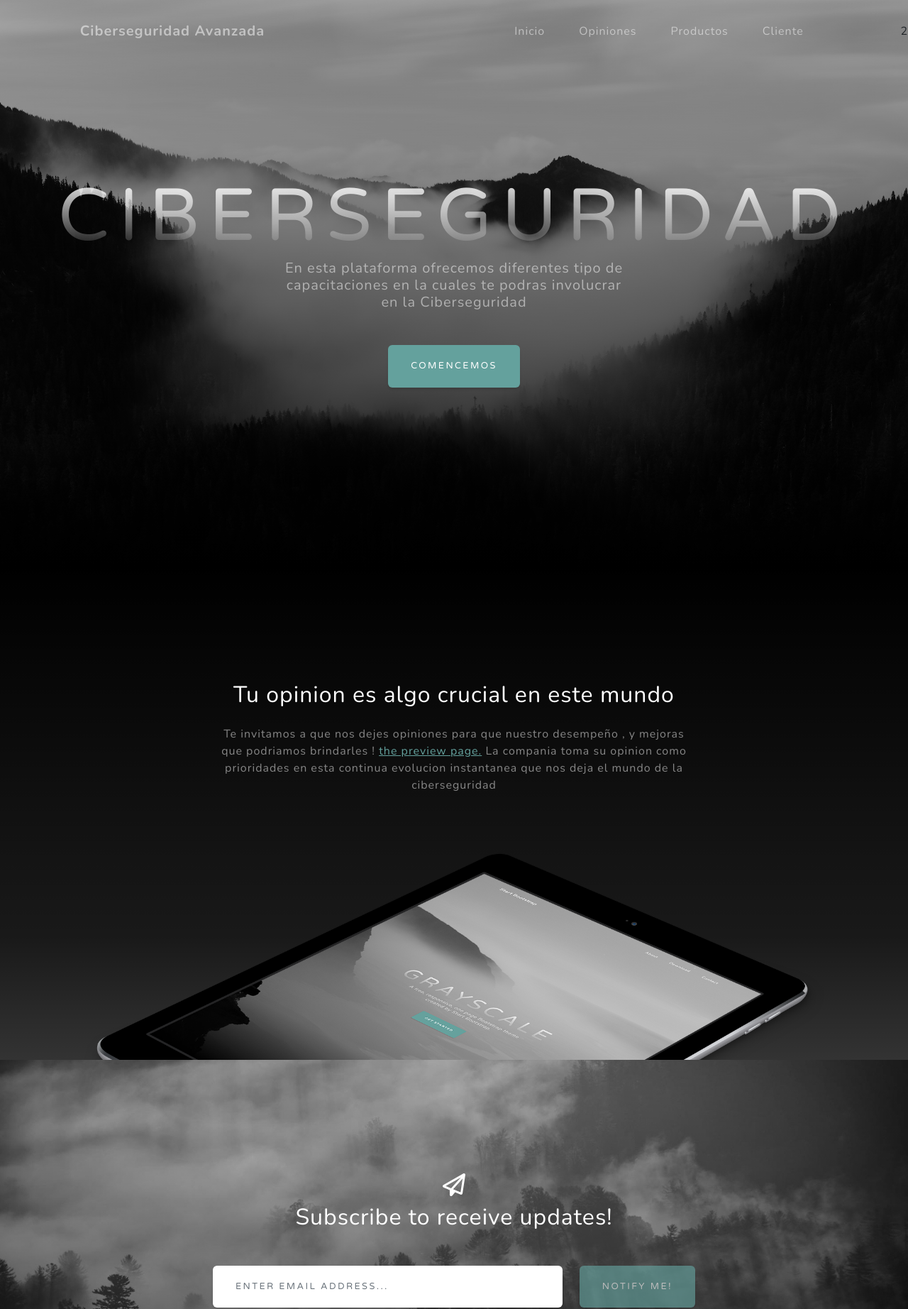
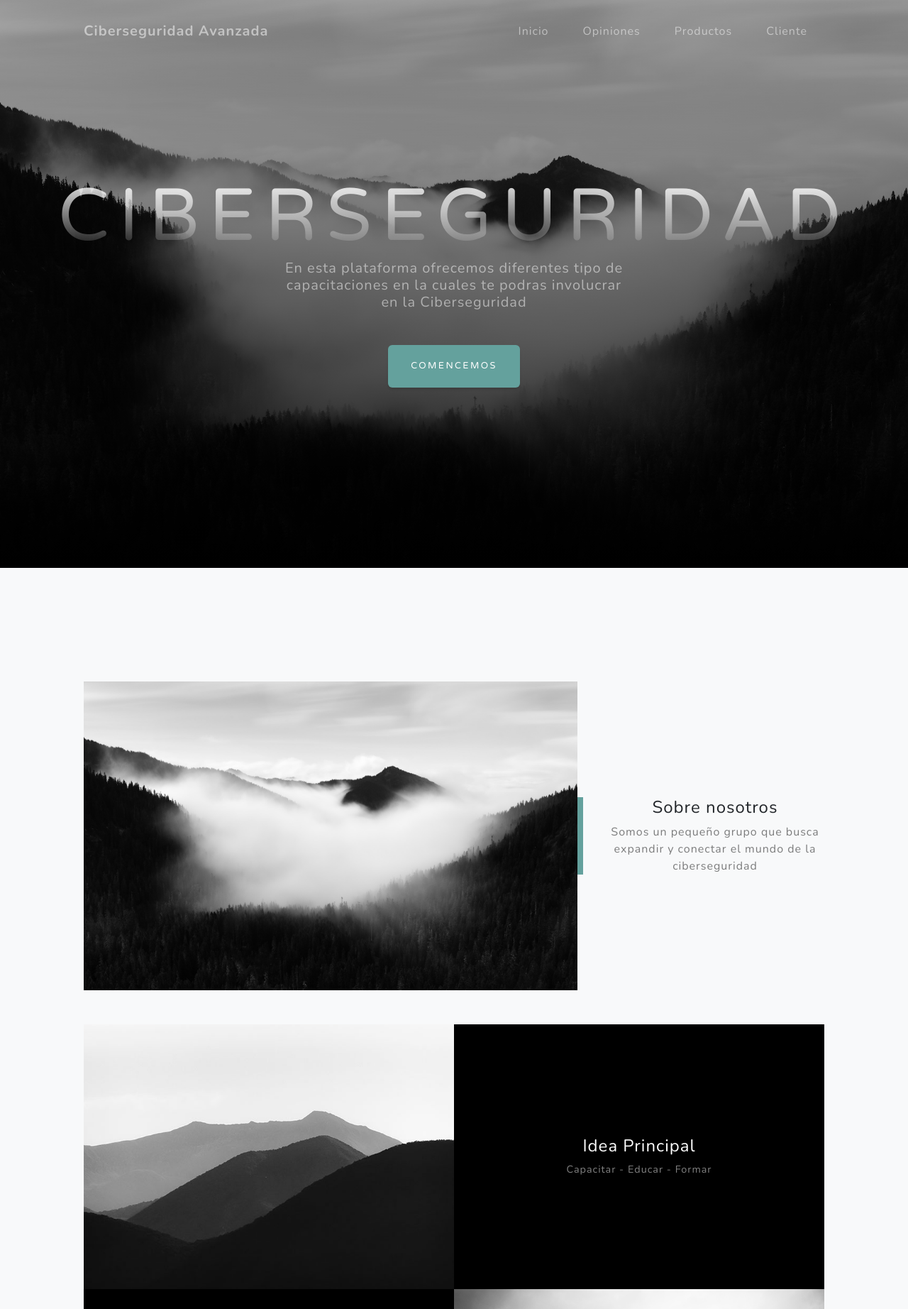
Before and after one commit to David154408/FinalPython-Giraudo, a Django app: page /AppCiberseguridad/inicio/ in a window 1280 px wide. Shown: the top 1844 px of the page at 71% size. Run offline with Django 4.2, Linux system fonts and the light colour scheme; some libraries are stand-ins or nearby versions.

Commit message:
Retoques

```diff
--- a/AppCiberseguridad/templates/appciberseguridad/padre.html
+++ b/AppCiberseguridad/templates/appciberseguridad/padre.html
@@ -34,7 +34,8 @@
                         <!-- <li class="nav-item"><a class="nav-link" href="#!">Registrarse</a></li> -->
                     </ul>
                 </div>
-            </div>2        </nav>
+            </div>
+        </nav>
 
         <!-- Masthead-->
 
@@ -52,6 +53,49 @@
 
     {% block contenidoQueCambia %}
 
+     <!-- Projects-->
+     <section class="projects-section bg-light" id="projects">
+        <div class="container px-4 px-lg-5">
+            <!-- Featured Project Row-->
+            <div class="row gx-0 mb-4 mb-lg-5 align-items-center">
+                <div class="col-xl-8 col-lg-7"><img class="img-fluid mb-3 mb-lg-0" src="{% static 'appciberseguridad/assets/img/bg-masthead.jpg' %}" alt="..." /></div>
+                <div class="col-xl-4 col-lg-5">
+                    <div class="featured-text text-center text-lg-left">
+                        <h4>Sobre nosotros</h4>
+                        <p class="text-black-50 mb-0"> Somos un pequeño grupo que busca expandir y conectar el mundo de la ciberseguridad</p>
+                    </div>
+                </div>
+            </div>
+            <!-- Project One Row-->
+            <div class="row gx-0 mb-5 mb-lg-0 justify-content-center">
+                <div class="col-lg-6"><img class="img-fluid" src="{% static 'appciberseguridad/assets/img/demo-image-01.jpg' %}" alt="..." /></div>
+                <div class="col-lg-6">
+                    <div class="bg-black text-center h-100 project">
+                        <div class="d-flex h-100">
+                            <div class="project-text w-100 my-auto text-center text-lg-left">
+                                <h4 class="text-white">Idea Principal</h4>
+                                <p class="mb-0 text-white-50"> Capacitar - Educar - Formar </p>
+                            </div>
+                        </div>
+                    </div>
+                </div>
+            </div>
+            <!-- Project Two Row-->
+            <div class="row gx-0 justify-content-center">
+                <div class="col-lg-6"><img class="img-fluid" src="{% static 'appciberseguridad/assets/img/demo-image-02.jpg' %}" alt="..." /></div>
+                <div class="col-lg-6 order-lg-first">
+                    <div class="bg-black text-center h-100 project">
+                        <div class="d-flex h-100">
+                            <div class="project-text w-100 my-auto text-center text-lg-right">
+                                <h4 class="text-white">¿Vale la pena estudiar Ciberseguridad en la acualidad?</h4>
+                                <p class="mb-0 text-white-50"> La respuesta te la podras responder solo , al terminar el primer curso inicial , el cual es gratis para toda aquella persona interesada !</p>
+                            </div>
+                        </div>
+                    </div>
+                </div>
+            </div>
+        </div>
+    </section>
 
     {% endblock %}
 
```
